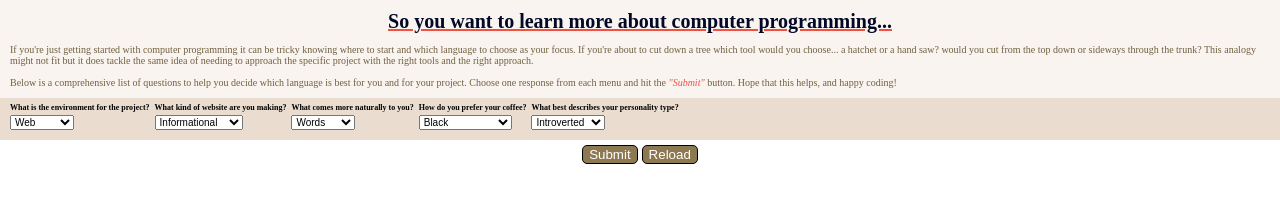
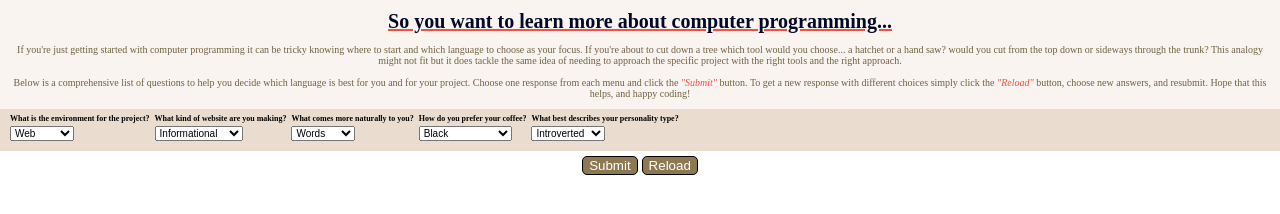
Before and after one commit to Mac-ziis/Independent-project-2, a plain HTML site: page index.html in a window 1280 px wide. Drawn offline with Linux system fonts and the light colour scheme.

Commit message:
Add final polishing for syntax and spelling in all files

```diff
--- a/css/styles.css
+++ b/css/styles.css
@@ -14,6 +14,7 @@
   font-size: 10px;
   padding: 10px;
   margin: 0;
+  text-align: center;
 }
 
 em {
--- a/index.html
+++ b/index.html
@@ -15,7 +15,7 @@
     <p>If you're just getting started with computer programming it can be tricky knowing where to start and which language to choose as your focus. If you're about to cut down a tree which tool would you choose... a hatchet or a hand saw? would you cut from the top down or sideways through the trunk? This analogy might not fit but it does tackle the same idea of needing to approach the specific project with the right tools and the right approach.
     </p>
     <br>
-    <p>Below is a comprehensive list of questions to help you decide which language is best for you and for your project. Choose one response from each menu and hit the <em>"Submit"</em> button. Hope that this helps, and happy coding!</p>
+    <p>Below is a comprehensive list of questions to help you decide which language is best for you and for your project. Choose one response from each menu and click the <em>"Submit"</em> button. To get a new response with different choices simply click the <em>"Reload"</em> button, choose new answers, and resubmit. Hope that this helps, and happy coding!</p>
   </div>
   <div class="container">
     <form id="environment">
```
Also changed, not shown: 1 other file.
